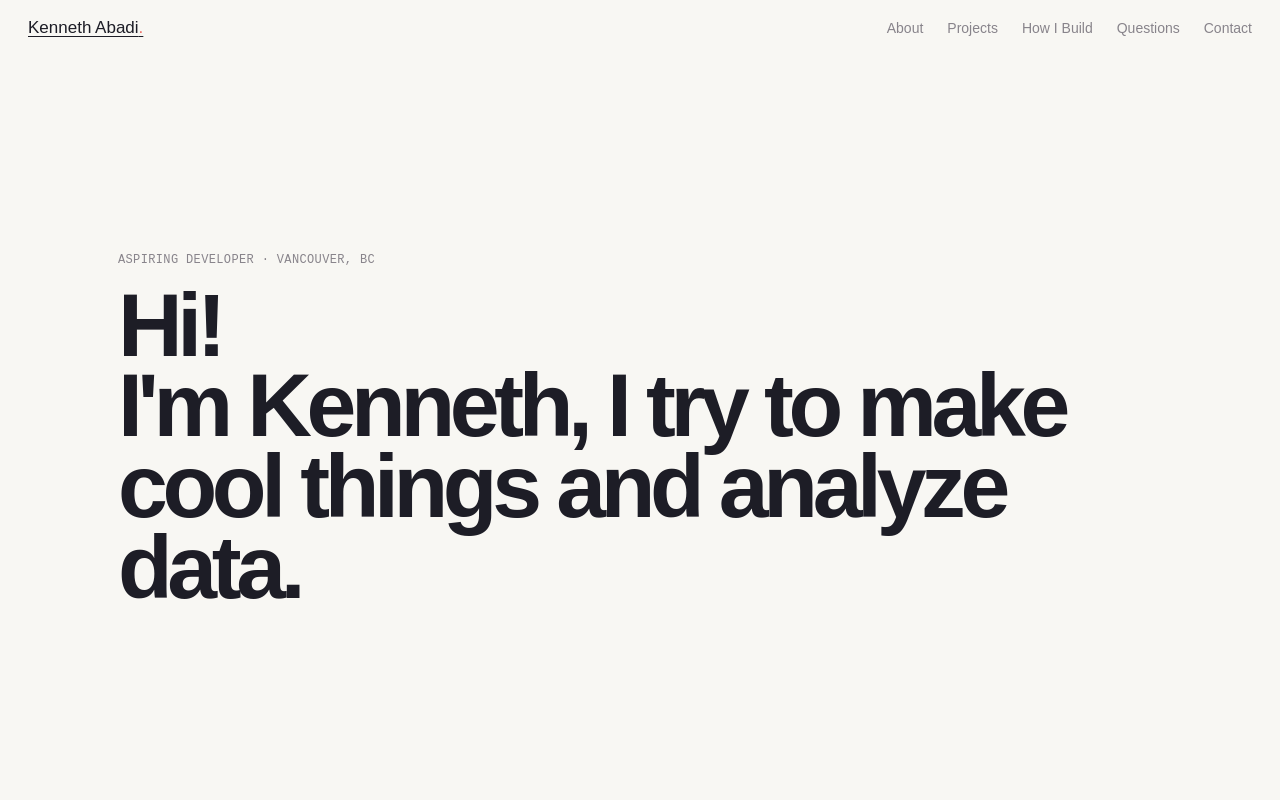
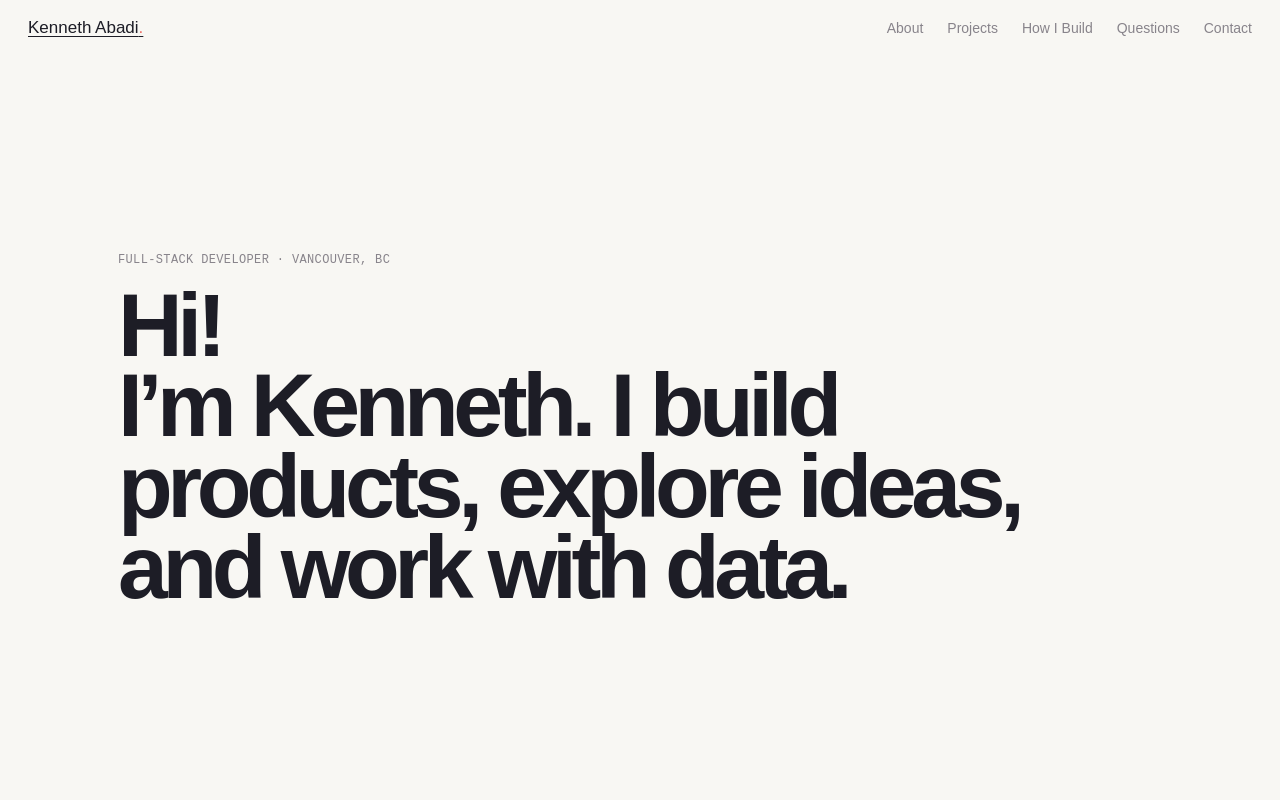
Before and after one commit to KennethAbadi/ken-portfolio, a React (Vite) app: page / in a window 1280 px wide. Shown: the top 800 px of the page. Built offline with nearby package versions, Linux system fonts and the light colour scheme.

Commit message:
Standardize Font & Change to wordings

```diff
--- a/index.html
+++ b/index.html
@@ -5,7 +5,7 @@
     <meta name="viewport" content="width=device-width, initial-scale=1.0" />
     <meta name="theme-color" content="#f8f7f3" />
     <meta name="description" content="Kenneth Abadi is a data analyst turning messy questions into clear, useful stories." />
-    <title>Kenneth Abadi - Data Analyst</title>
+    <title>Kenneth Abadi</title>
   </head>
   <body>
     <div id="root"></div>
--- a/src/App.tsx
+++ b/src/App.tsx
@@ -122,11 +122,12 @@ function Home({ linkProps }: { linkProps: LinkProps }) {
   return (
     <main>
       <section className="hero wrap">
-        <p className="eyebrow">Aspiring Developer · Vancouver, BC</p>
+        <p className="eyebrow">Full-Stack Developer · Vancouver, BC</p>
         <h1>
           Hi!
           <br />
-          I'm Kenneth, I try to make cool things and analyze data.
+          I’m Kenneth. I build products, explore ideas,
+          and work with data.
         </h1>
       </section>
       <AboutSection />
--- a/src/styles/portfolio-overrides.css
+++ b/src/styles/portfolio-overrides.css
@@ -145,7 +145,7 @@
 .questions-list { border-top: 1px solid #dcdad4; }
 .question-item { display: grid; grid-template-columns: 150px 1fr; gap: 40px; border-bottom: 1px solid #dcdad4; padding: 28px 0; }
 .question-item > span { color: #88848b; font: 12px 'DM Mono', monospace; }
-.question-item h2 { font: 500 27px 'Space Grotesk'; margin: 0 0 10px; }
+.question-item h2 { font: 500 27px 'Space Grotesk', sans-serif; margin: 0 0 10px; }
 .question-item p { font-size: 17px; line-height: 1.45; max-width: 570px; margin: 0; }
 
 /* How I build: two-part editorial layout. Each .strength-item is a grid
@@ -230,7 +230,7 @@
 .case-hero--project .project-art { height: 440px; border-radius: 20px; }
 
 .case-intro { max-width: 900px; margin: 40px auto 0; }
-.case-intro h1 { font: 500 clamp(38px, 5vw, 58px)/1.05 'Space Grotesk'; letter-spacing: -.03em; margin: 0 0 18px; }
+.case-intro h1 { font: 500 clamp(38px, 5vw, 58px)/1.05 'Space Grotesk', sans-serif; letter-spacing: -.03em; margin: 0 0 18px; }
 .case-intro > p:last-child { font-size: 18px; line-height: 1.45; max-width: 560px; color: var(--muted); }
 
 .case-columns { display: grid; grid-template-columns: 1.4fr 1fr; gap: 60px; padding: 46px 0; border-bottom: 1px solid var(--line); }
```
Also changed, not shown: src/styles/react.css.
